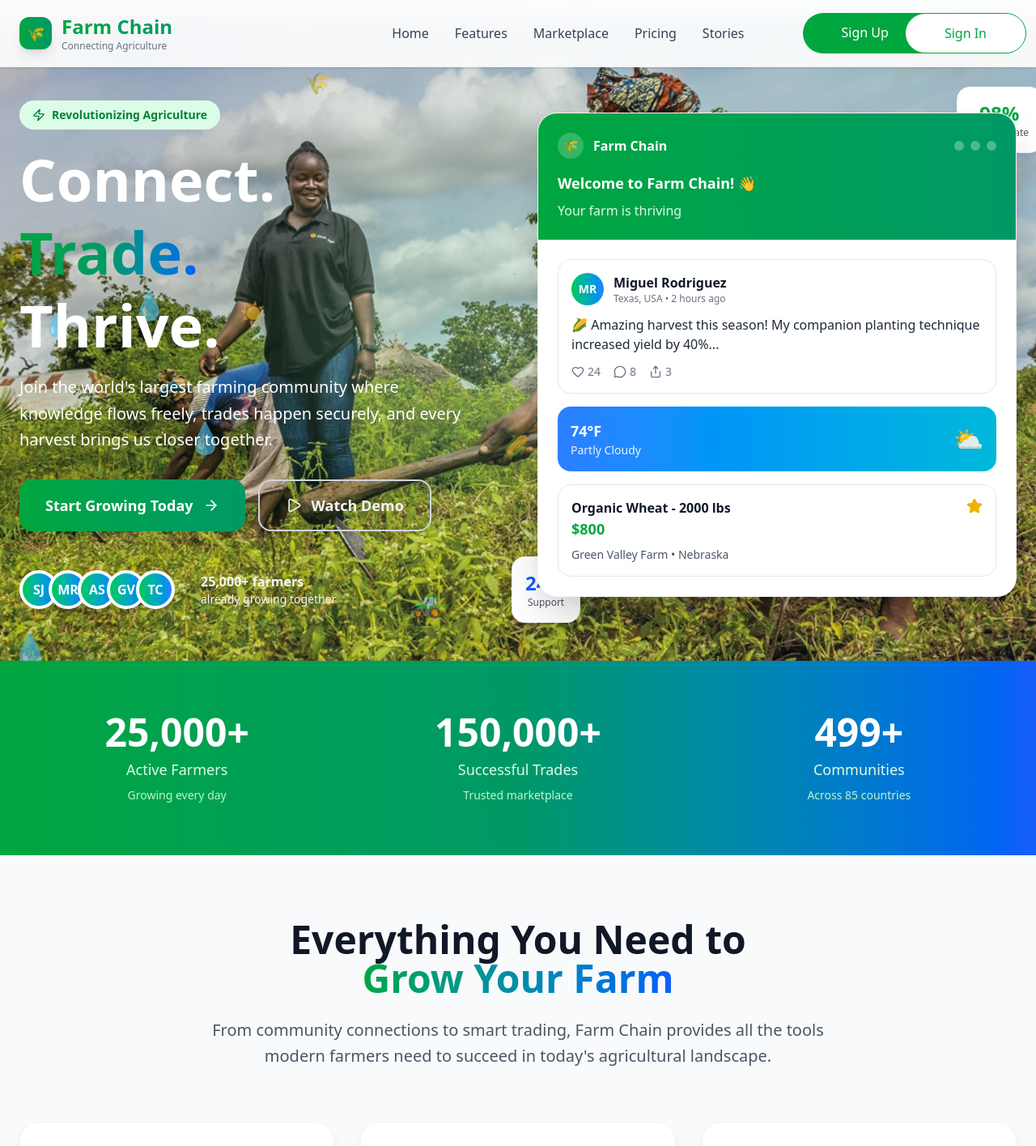
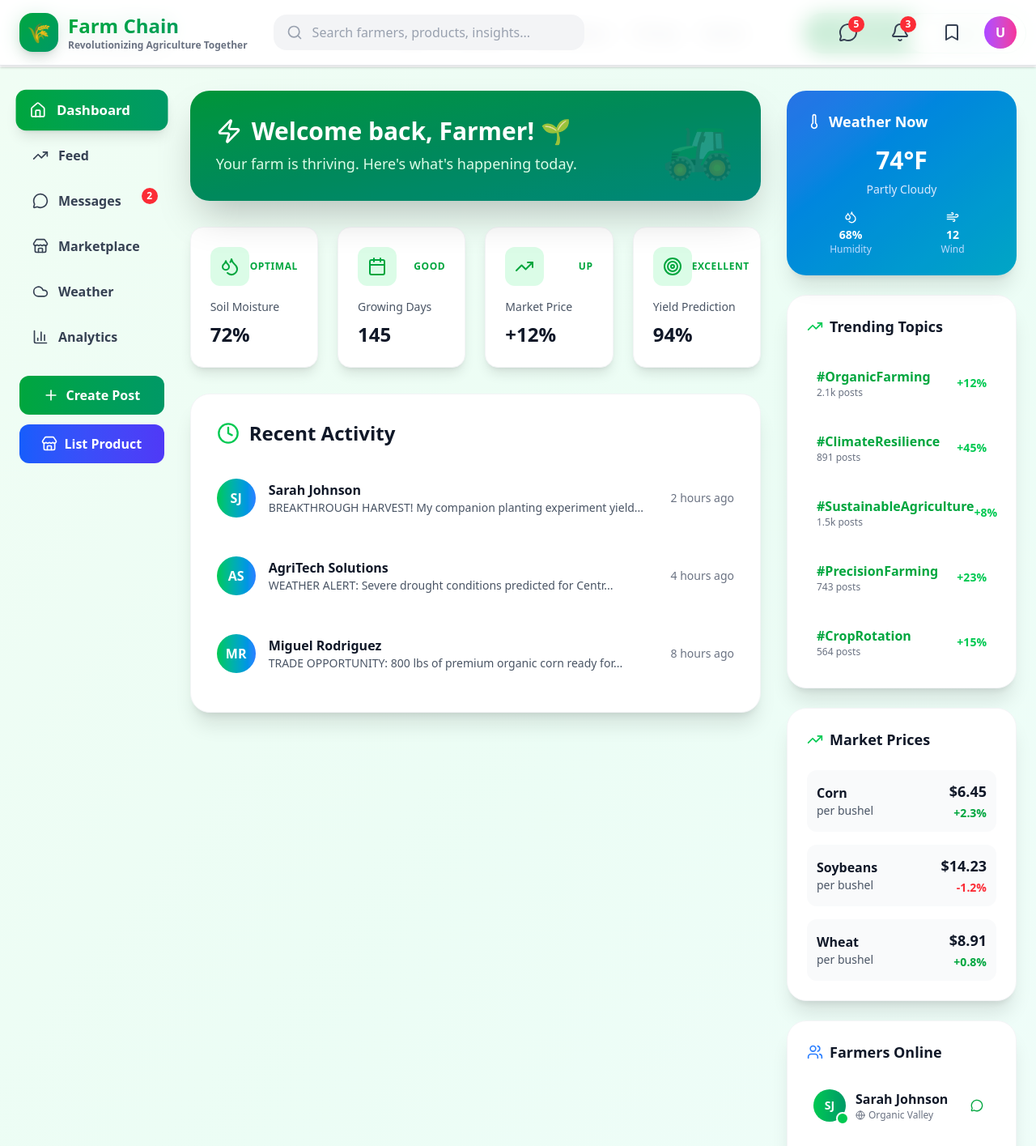
Before and after one commit to Pero4l/FARM_CHAIN_FRONTEND, a Next.js app: page / in a window 1280 px wide. Shown: the top 1415 px of the page at 81% size. Built offline with nearby package versions, Linux system fonts and the light colour scheme.

Commit message:
i just uncommented my main to see what i am working on

```diff
--- a/app/components/main/farmchain.tsx
+++ b/app/components/main/farmchain.tsx
@@ -647,7 +647,7 @@ const FarmChain: React.FC = () => {
   return (
     <div className="min-h-screen bg-gradient-to-br from-green-50 via-emerald-50 to-teal-50">
       {/* BODY */}
-      <div className="max-w-[1600px] mx-auto px-6 py-8 mt-10">
+      <div className="max-w-[1600px] mx-auto px-6 py-8 mt-20">
 
         {/* menu */}
         <div className="flex gap-3 items-center">
--- a/app/page.tsx
+++ b/app/page.tsx
@@ -18,17 +18,17 @@ export default function Home() {
   return (
 
     <div className="">
-      <HeroPage/>
-      <FeaturePage/>
+      {/* <HeroPage/>
+      <FeaturePage/> */}
 
       {/* <PricingPage/> */}
 
-      <TestimonialPage/>
+      {/* <TestimonialPage/>
       <CtaPage/>
+       */}
 
-
-      {/* <MainNavPage />
-      <FarmChain /> */}
+      <MainNavPage />
+      <FarmChain />
     </div>
   );
 }
```
